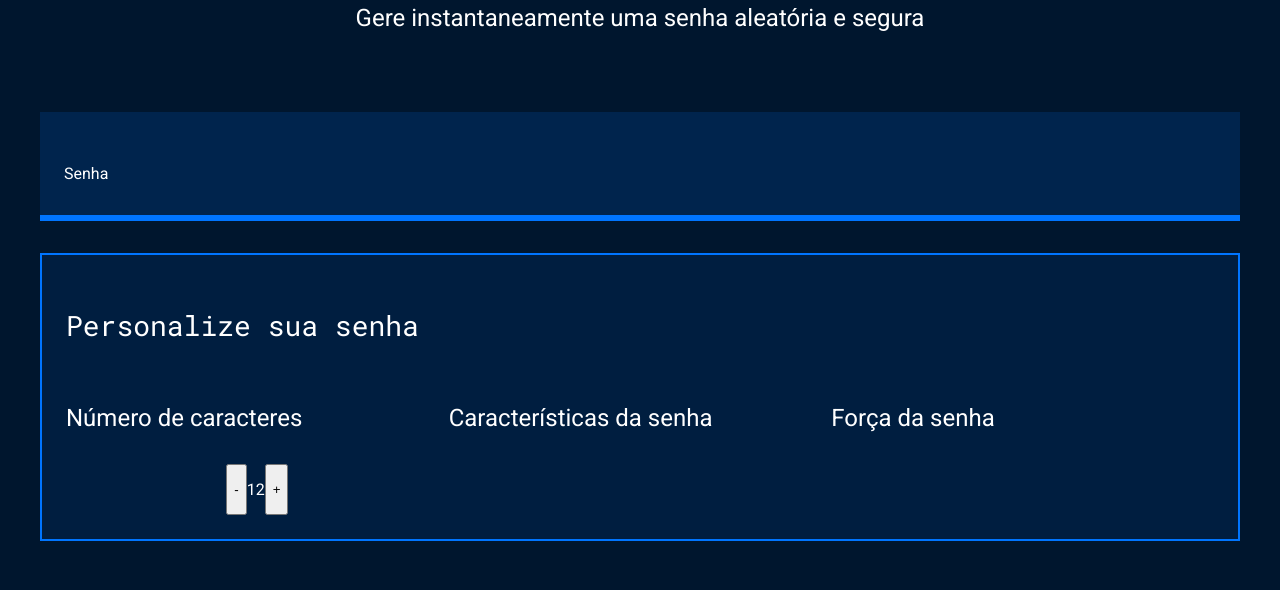
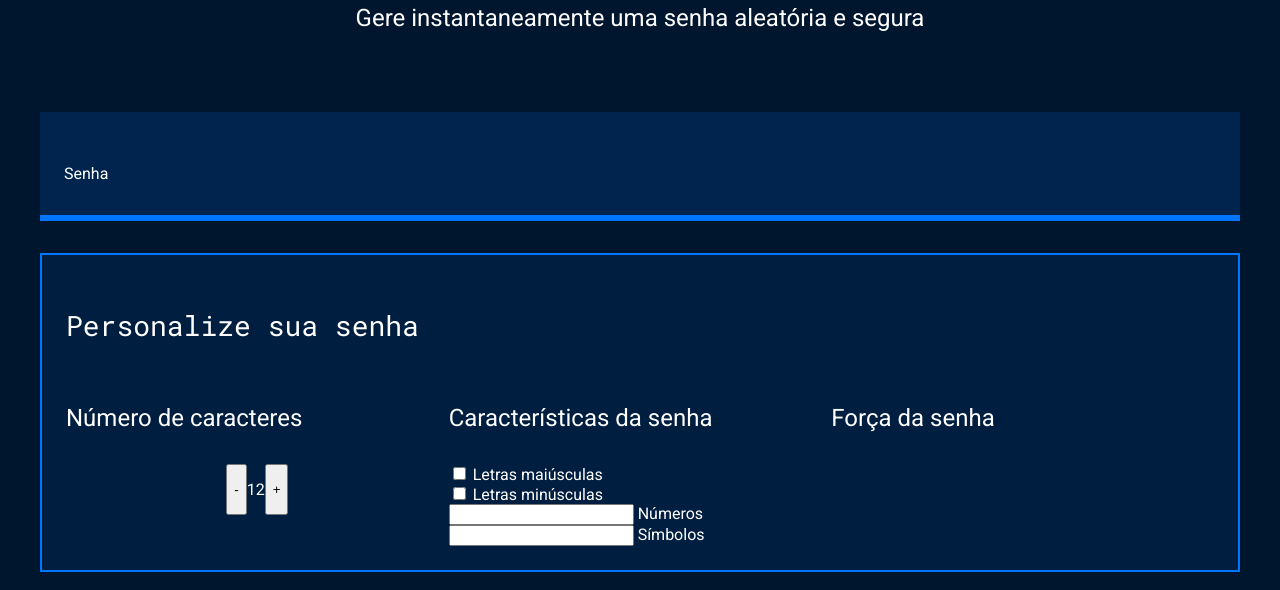
Before and after one commit to analu26/Bot-es-Site, a plain HTML site: page index.html in a window 1280 px wide. Shown: the part 210-800 px from the top of the page. Drawn offline with Linux system fonts and the light colour scheme.

Commit message:
Update index.html

```diff
--- a/index.html
+++ b/index.html
@@ -29,7 +29,23 @@
                 </div>
                 <div class="parametro-senha">
                     <h4 class="parametro-senha__titulo">Características da senha</h4>
-                </div>
+                        <div class=”parametro-senha-checkbox”>
+                            <input name="maiusculo" type="checkbox">
+                            <label for="maiusculo">Letras maiúsculas</label>
+                            </div>
+                            <div class=”parametro-senha-checkbox”>
+                            <input name="minusculo" type="checkbox">
+                            <label for="minusculo">Letras minúsculas</label>
+                            </div>
+                    <div class=”parametro-senha-checkbox”>
+                            <input name=”numero” type=”checkbox”>
+                            <label for=”numero”>Números</label>
+                            </div>
+                    <div class=”parametro-senha-checkbox”>
+                            <input name=”simbolo” type=”checkbox”>
+                            <label for=”simbolo”>Símbolos</label>
+                        </div>
+                    </div>
                 <div class="parametro-senha">
                     <h4 class="parametro-senha__titulo">Força da senha</h4>
                 </div>
```
